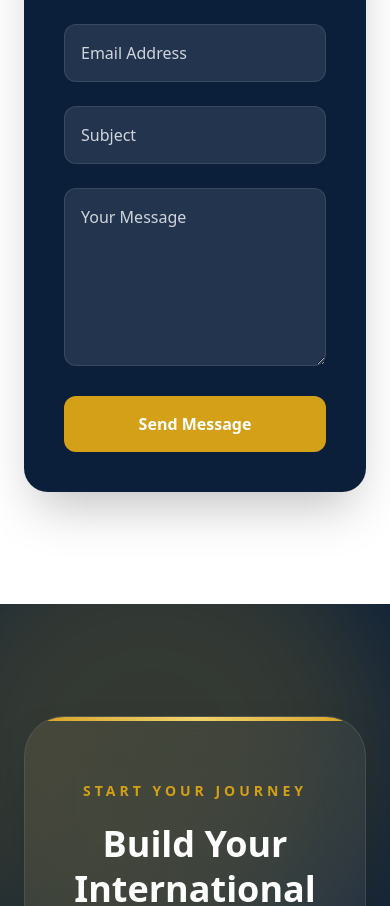
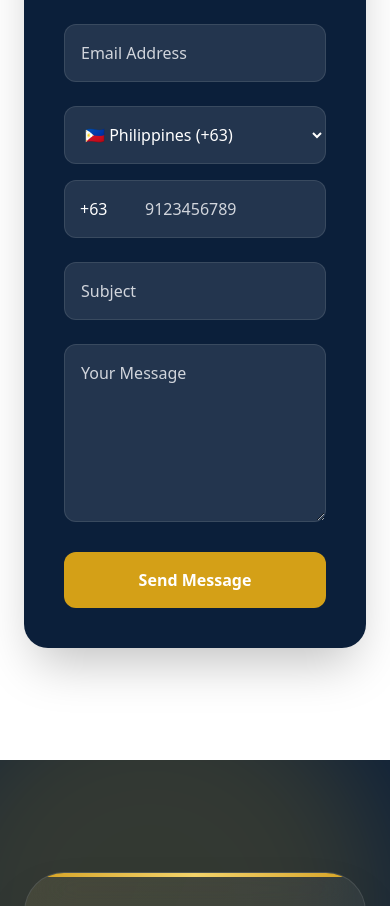
Before and after one commit to applystrategic-lab/strategic-website, a Next.js app: page /contact in a window 390 px wide. Shown: the part 1789-2695 px from the top of the page. Built offline with nearby package versions, Linux system fonts and the light colour scheme; a web font is replaced by a local one.

Commit message:
Update contact form with phone country code dropdown

```diff
--- a/app/contact/page.tsx
+++ b/app/contact/page.tsx
@@ -3,7 +3,7 @@
 import Navbar from "../components/Navbar";
 import CTA from "../components/CTA";
 import Footer from "../components/Footer";
-import { motion, number } from "framer-motion";
+import { motion } from "framer-motion";
 import { useState } from "react";
 
 import {
@@ -15,10 +15,12 @@ import {
 
 export default function ContactPage() {
 
+  const [countryCode, setCountryCode] = useState("+63");
+  const [phoneNumber, setPhoneNumber] = useState("");
+
   const [formData, setFormData] = useState({
     name: "",
     email: "",
-    number: "",
     subject: "",
     message: "",
   });
@@ -48,7 +50,10 @@ export default function ContactPage() {
         headers: {
           "Content-Type": "application/json",
         },
-      body: JSON.stringify(formData),
+        body: JSON.stringify({
+          ...formData,
+          phone: `${countryCode} ${phoneNumber}`,
+        }),
       });
 
       const data = await res.json();
@@ -64,10 +69,11 @@ setTimeout(() => {
         setFormData({
           name: "",
           email: "",
-        number: "",
           subject: "",
           message: "",
         });
+
+        setPhoneNumber("");
 
       } else {
 
@@ -234,7 +240,6 @@ setTimeout(() => {
 
                   <p className="text-gray-600 leading-relaxed">
                     +63 915 764 4053
-
                   </p>
                 </div>
 
@@ -333,6 +338,80 @@ setTimeout(() => {
                 className="w-full p-4 rounded-xl bg-white/10 border border-white/10 text-white placeholder-gray-300 outline-none focus:border-[#D4A017] transition-all duration-300"
               />
 
+              {/* PHONE NUMBER FIELD */}
+              <div className="flex flex-col sm:flex-row gap-4">
+
+                {/* COUNTRY SELECT */}
+                <div className="sm:w-65">
+
+                  <select
+                    value={countryCode}
+                    onChange={(e) => setCountryCode(e.target.value)}
+                    className="
+                      w-full
+                      p-4
+                      rounded-xl
+                      bg-white/10
+                      border
+                      border-white/10
+                      text-white
+                      outline-none
+                      focus:border-[#D4A017]
+                      transition-all
+                      duration-300
+                    "
+                  >
+                    <option value="+63">🇵🇭 Philippines (+63)</option>
+                    <option value="+81">🇯🇵 Japan (+81)</option>
+                    <option value="+82">🇰🇷 Korea (+82)</option>
+                    <option value="+886">🇹🇼 Taiwan (+886)</option>
+                    <option value="+971">🇦🇪 UAE (+971)</option>
+                    <option value="+974">🇶🇦 Qatar (+974)</option>
+                    <option value="+966">🇸🇦 Saudi Arabia (+966)</option>
+                    <option value="+1">🇺🇸 USA (+1)</option>
+                    <option value="+61">🇦🇺 Australia (+61)</option>
+                  </select>
+
+                </div>
+
+                {/* PHONE INPUT */}
+                <div className="relative flex-1">
+
+                  <div className="absolute left-4 top-1/2 -translate-y-1/2 text-white pointer-events-none">
+                    {countryCode}
+                  </div>
+
+                  <input
+                    type="tel"
+                    value={phoneNumber}
+                    onChange={(e) =>
+                      setPhoneNumber(
+                        e.target.value.replace(/[^0-9]/g, "")
+                      )
+                    }
+                    placeholder="9123456789"
+                    required
+                    className="
+                      w-full
+                      p-4
+                      pl-20
+                      rounded-xl
+                      bg-white/10
+                      border
+                      border-white/10
+                      text-white
+                      placeholder-gray-300
+                      outline-none
+                      focus:border-[#D4A017]
+                      transition-all
+                      duration-300
+                    "
+                  />
+
+                </div>
+
+              </div>
+
               <input
                 type="text"
                 name="subject"
```
Lines whose indentation alone changed are shown as unchanged.
